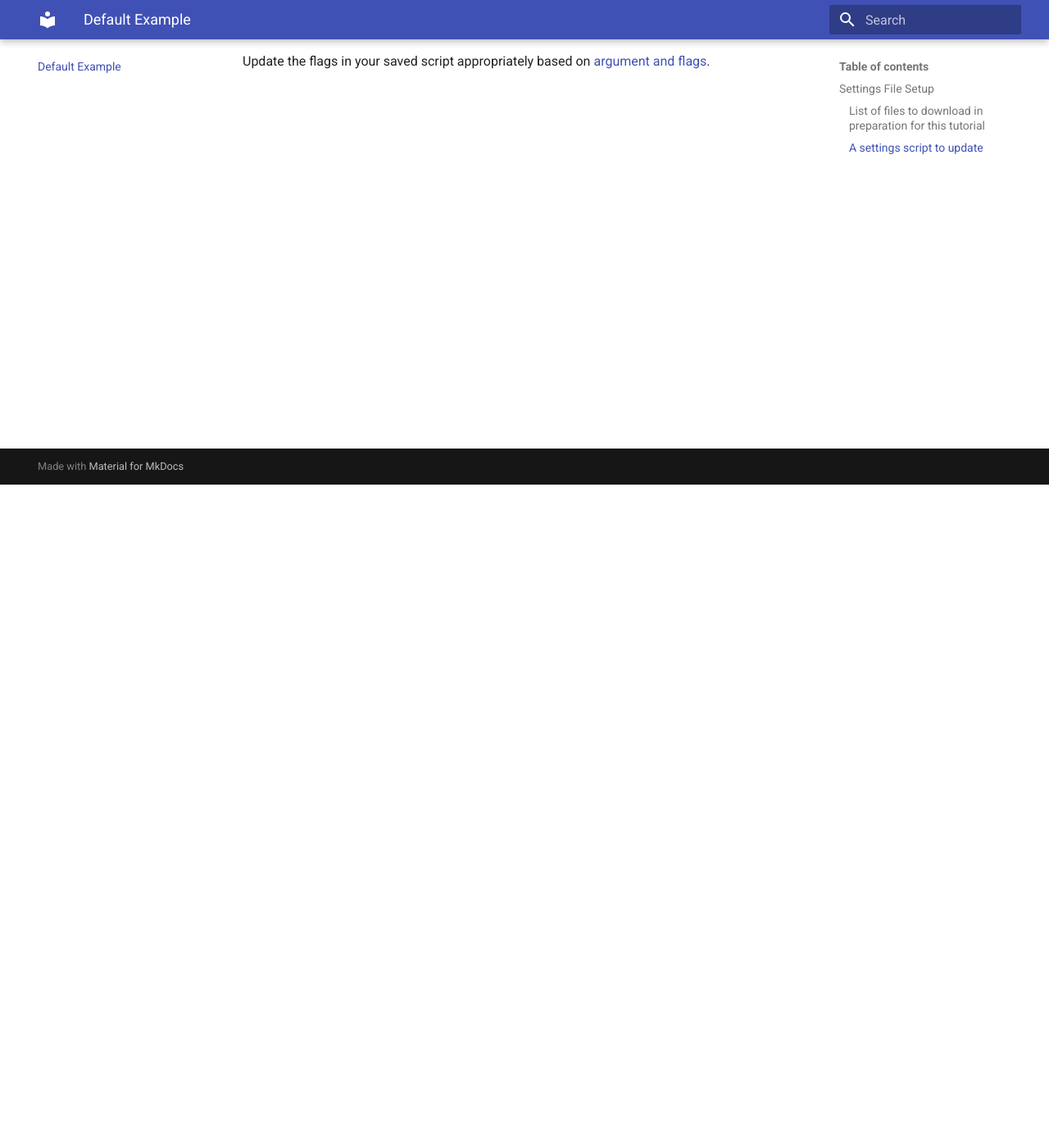
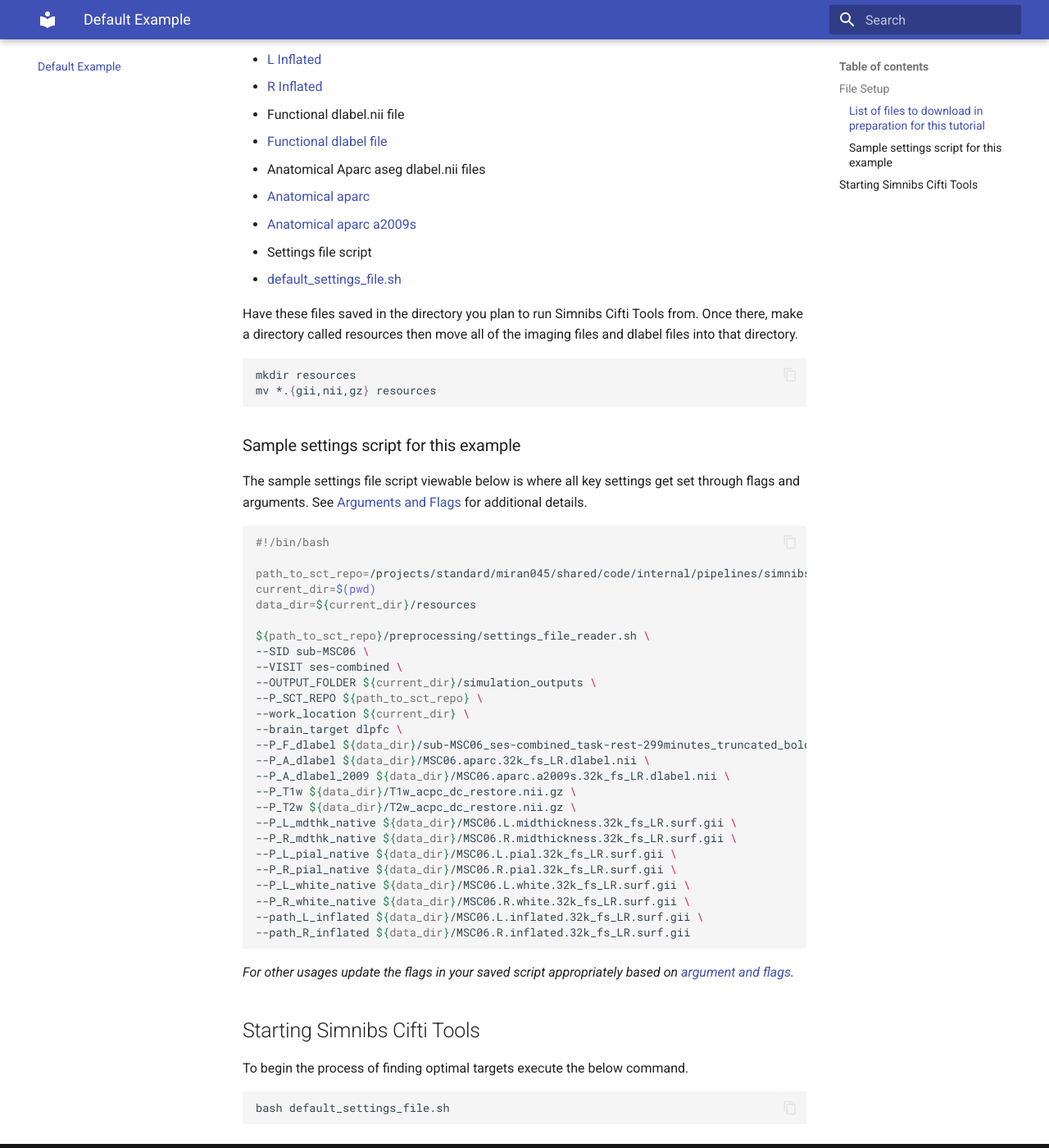
Before and after one commit to DCAN-Labs/simnibs_cifti_tools_RTD2, an MkDocs documentation site: the page built from docs/default_example.md, in a window 1280 px wide and 1400 px high, scrolled down 809 px. Shown: the whole window at 82% size. Built offline with MkDocs 1.6.1 and Material for MkDocs 9.7.7, drawn with Linux system fonts in a browser that asks for light colours; some of the changed text lies outside the part shown.

Commit message:
Batch of updates to incorporate links to input data, settings file script, additional setup and how to get it to run.

````diff
--- a/docs/default_example.md
+++ b/docs/default_example.md
@@ -2,23 +2,80 @@
 
 The goal of this document is to aid in using Simnibs Cifti Tools with the default settings.
 
-## Settings File Setup
+## File Setup
 
 In order to follow along with this document you will need to download the below files and have them all in a directory where you will be following along with this tutorial.
 You will also need access to miran045 on MSI for this stage in the tools development.
 
 ### List of files to download in preparation for this tutorial
 
+- Weighted images
+  - [T1w](./basic_example/T1w/T1w_acpc_dc_restore.nii.gz)
+  - [T2w](./basic_example/T1w/T2w_acpc_dc_restore.nii.gz)
 - Surface files
-  - Pial
-  - White
-  - Midthickness
+  - [L Pial](./basic_example/T1w/fsaverage_LR32k/MSC06.L.pial.32k_fs_LR.surf.gii)
+  - [R Pial](./basic_example/T1w/fsaverage_LR32k/MSC06.R.pial.32k_fs_LR.surf.gii)
+  - [L White](./basic_example/T1w/fsaverage_LR32k/MSC06.L.white.32k_fs_LR.surf.gii)
+  - [R White](./basic_example/T1w/fsaverage_LR32k/MSC06.R.white.32k_fs_LR.surf.gii)
+  - [L Midthickness](./basic_example/T1w/fsaverage_LR32k/MSC06.L.midthickness.32k_fs_LR.surf.gii)
+  - [R Midthickness](./basic_example/T1w/fsaverage_LR32k/MSC06.R.midthickness.32k_fs_LR.surf.gii)
 - Inflated imaging files
+  - [L Inflated](./basic_example/T1w/fsaverage_LR32k/MSC06.L.inflated.32k_fs_LR.surf.gii)
+  - [R Inflated](./basic_example/T1w/fsaverage_LR32k/MSC06.R.inflated.32k_fs_LR.surf.gii)
 - Functional dlabel.nii file
+  - [Functional dlabel file](./basic_example/Dlabel_files/sub-MSC08_ses-combined_task-rest-299minutes_truncated_bold_template_matched_Zscored_scanthresh3_recolored.dlabel.nii)
 - Anatomical Aparc aseg dlabel.nii files
+  - [Anatomical aparc](./basic_example/Dlabel_files/MSC06.aparc.32k_fs_LR.dlabel.nii)
+  - [Anatomical aparc a2009s](./basic_example/Dlabel_files/MSC06.aparc.a2009s.32k_fs_LR.dlabel.nii)
+- Settings file script
+  - [default_settings_file.sh](./basic_example/default_settings_file.sh)
 
-### A settings script to update
+Have these files saved in the directory you plan to run Simnibs Cifti Tools from. Once there, make a directory called resources then move all of the imaging files and dlabel files into that directory.
 
-Copy the [sample settings file](./args_flags#sample-settings-file.md) and save it as a file to the same location where you downloaded the above files.
+```bash
+mkdir resources
+mv *.{gii,nii,gz} resources
+```
 
-Update the flags in your saved script appropriately based on [argument and flags](./args_flags#arguments-and-flags.md).
+### Sample settings script for this example
+
+The sample settings file script viewable below is where all key settings get set through flags and arguments. See [Arguments and Flags](args_flags.md) for additional details.
+
+```bash
+#!/bin/bash
+
+path_to_sct_repo=/projects/standard/miran045/shared/code/internal/pipelines/simnibs_cifti_tools/production_branch/simnibs_cifti_tools
+current_dir=$(pwd)
+data_dir=${current_dir}/resources
+
+${path_to_sct_repo}/preprocessing/settings_file_reader.sh \
+--SID sub-MSC06 \
+--VISIT ses-combined \
+--OUTPUT_FOLDER ${current_dir}/simulation_outputs \
+--P_SCT_REPO ${path_to_sct_repo} \
+--work_location ${current_dir} \
+--brain_target dlpfc \
+--P_F_dlabel ${data_dir}/sub-MSC06_ses-combined_task-rest-299minutes_truncated_bold_template_matched_Zscored_scanthresh3_recolored.dlabel.nii \
+--P_A_dlabel ${data_dir}/MSC06.aparc.32k_fs_LR.dlabel.nii \
+--P_A_dlabel_2009 ${data_dir}/MSC06.aparc.a2009s.32k_fs_LR.dlabel.nii \
+--P_T1w ${data_dir}/T1w_acpc_dc_restore.nii.gz \
+--P_T2w ${data_dir}/T2w_acpc_dc_restore.nii.gz \
+--P_L_mdthk_native ${data_dir}/MSC06.L.midthickness.32k_fs_LR.surf.gii \
+--P_R_mdthk_native ${data_dir}/MSC06.R.midthickness.32k_fs_LR.surf.gii \
+--P_L_pial_native ${data_dir}/MSC06.L.pial.32k_fs_LR.surf.gii \
+--P_R_pial_native ${data_dir}/MSC06.R.pial.32k_fs_LR.surf.gii \
+--P_L_white_native ${data_dir}/MSC06.L.white.32k_fs_LR.surf.gii \
+--P_R_white_native ${data_dir}/MSC06.R.white.32k_fs_LR.surf.gii \
+--path_L_inflated ${data_dir}/MSC06.L.inflated.32k_fs_LR.surf.gii \
+--path_R_inflated ${data_dir}/MSC06.R.inflated.32k_fs_LR.surf.gii
+```
+
+*For other usages update the flags in your saved script appropriately based on [argument and flags](./args_flags#arguments-and-flags.md).*
+
+## Starting Simnibs Cifti Tools
+
+To begin the process of finding optimal targets execute the below command.
+
+```bash
+bash default_settings_file.sh
+```
````
